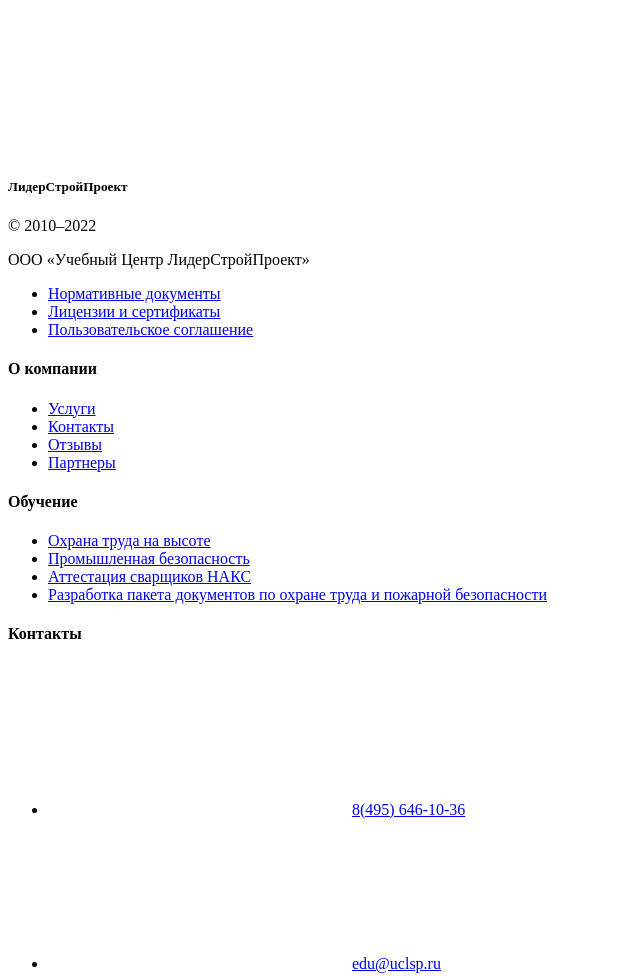
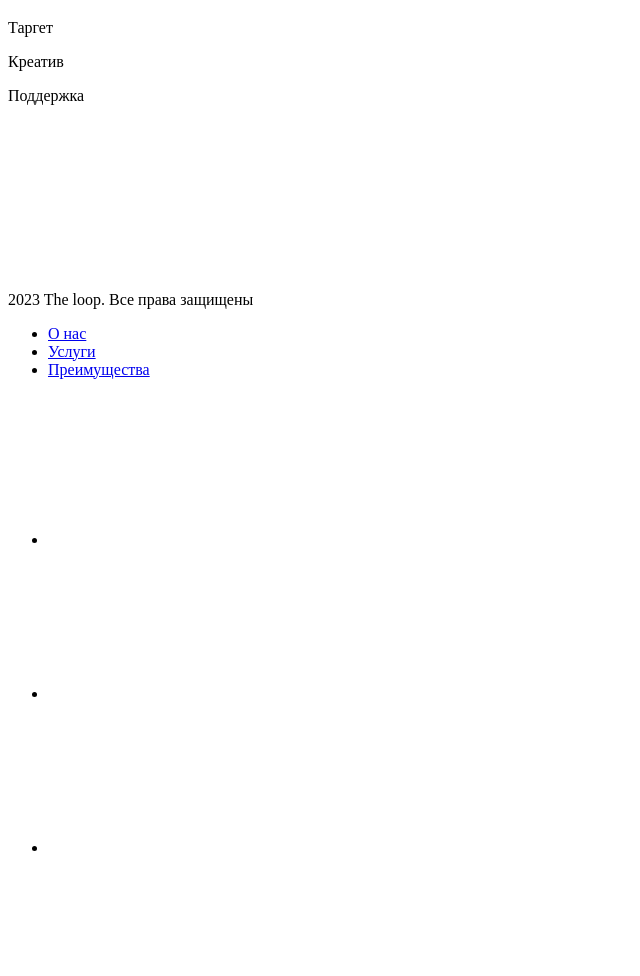
Before and after one commit to QyrBalasy/Launch-Page, a website with bundled scripts: page src/index.html in a window 1280 px wide. Shown: the part 1231-2207 px from the top of the page, without its empty margins (0-640 px from the left). After the commit the page ends 2104 px from the top, so only its background shows below. Built offline with nearby package versions, Linux system fonts and the light colour scheme; files whose address does not match are found by name.

Commit message:
feat: add footer

```diff
--- a/gulp/version.json
+++ b/gulp/version.json
@@ -1,3 +1,3 @@
 {
-    "main": "20230315190255"
+    "main": "20230315201606"
 }
--- a/src/html/footer.html
+++ b/src/html/footer.html
@@ -1,93 +1,42 @@
-<footer id="footer">
+<footer class="footer">
   <div class="container">
-    <div class="footer-cols">
-      <div class="footer-cols__item">
-        <div class="footer-cols__item-content">
-          <a
-            class="footer-cols__item-content__logo"
-            href="/index.html"
-            aria-label="logotype"
-          >
+    <div class="footer__cols">
+      <div class="footer__col">
+        <div class="footer__col-item">
+          <a class="footer__logo" href="#" target="_blank">
             <svg>
-              <use xlink:href="@img/icons/icons.svg#icon_logo"></use>
+              <use xlink:href="@img/icons/icons.svg#logo"></use>
             </svg>
           </a>
-          <h5>ЛидерСтройПроект</h5>
-          <div class="copyright">
-            <p>© 2010–2022</p>
-            <p>ООО «Учебный Центр ЛидерСтройПроект»</p>
+          <p>2023 The loop. Все права защищены</p>
         </div>
-          <ul class="footer-cols__item-content__docs">
-            <li><a href="#">Нормативные документы</a></li>
-            <li><a href="#">Лицензии и сертификаты</a></li>
-            <li><a href="#">Пользовательское соглашение</a></li>
+        <nav class="footer__col-item">
+          <ul>
+            <li><a href="#">О нас</a></li>
+            <li><a href="#">Услуги</a></li>
+            <li><a href="#">Преимущества</a></li>
           </ul>
-        </div>
-      </div>
-      <div class="footer-cols__item">
-        <div class="footer-cols__item-content">
-          <h4 class="footer-cols__item-content__title">О компании</h4>
-          <ul class="footer-cols__item-content__links">
-            <li><a href="index.html#services">Услуги</a></li>
-            <li><a href="#contacts">Контакты</a></li>
-            <li><a href="index.html#reviews">Отзывы</a></li>
-            <li><a href="index.html#partners">Партнеры</a></li>
-          </ul>
-        </div>
-      </div>
-      <div class="footer-cols__item">
-        <div class="footer-cols__item-content">
-          <h4 class="footer-cols__item-content__title">Обучение</h4>
-          <ul class="footer-cols__item-content__links">
-            <li><a href="/job_save.html">Охрана труда на высоте</a></li>
-            <li>
-              <a href="/industrial_safety.html">Промышленная безопасность</a>
-            </li>
-            <li><a href="/cert_naks.html">Аттестация сварщиков НАКС</a></li>
-            <li>
-              <a href="/package_of_documents.html"
-                >Разработка пакета документов по охране труда и пожарной
-                безопасности</a
-              >
-            </li>
-          </ul>
-        </div>
-      </div>
-      <div class="footer-cols__item">
-        <h4 class="footer-cols__item-content__title">Контакты</h4>
-        <ul class="footer-cols__item-content__links">
-          <li>
-            <svg>
-              <use xlink:href="@img/icons/icons.svg#icon_phone"></use>
-            </svg>
-            <a href="tel:+74956461036"> 8(495) 646-10-36 </a>
-          </li>
-          <li>
-            <svg>
-              <use xlink:href="@img/icons/icons.svg#icon_email "></use>
-            </svg>
-            <a href="mailto:edu@uclsp.ru"> edu@uclsp.ru </a>
-          </li>
-        </ul>
-        <ul class="footer-cols__item-content__links social-media">
+        </nav>
+        <div class="footer__col-item">
+          <ul class="footer__links">
             <li>
               <a href="#" target="_blank">
                 <svg>
-                <use xlink:href="@img/icons/icons.svg#icon_whatsapp"></use>
+                  <use xlink:href="@img/icons/icons.svg#telegram"></use>
                 </svg>
               </a>
             </li>
             <li>
               <a href="#" target="_blank">
                 <svg>
-                <use xlink:href="@img/icons/icons.svg#icon_telegram"></use>
+                  <use xlink:href="@img/icons/icons.svg#whatsapp"></use>
                 </svg>
               </a>
             </li>
             <li>
               <a href="#" target="_blank">
                 <svg>
-                <use xlink:href="@img/icons/icons.svg#icon_instagram"></use>
+                  <use xlink:href="@img/icons/icons.svg#telegram"></use>
                 </svg>
               </a>
             </li>
@@ -95,4 +44,5 @@
         </div>
       </div>
     </div>
+  </div>
 </footer>
--- a/src/index.html
+++ b/src/index.html
@@ -16,7 +16,7 @@
                 Разработка сайтов всех типов с индивидуальным дизайном для
                 малого и среднего бизнеса
               </p>
-              <button>Хочу бесплатную консультацию</button>
+              <button class="button">Хочу бесплатную консультацию</button>
             </div>
           </div>
         </div>
@@ -41,6 +41,21 @@
             </div>
             <div class="aboutUs__cols-right">
               <img src="@img/woman.png" alt="woman">
+              <span>
+                <p>
+                  Таргет
+                </p>
+              </span>
+              <span>
+                <p>
+                  Креатив
+                </p>
+              </span>
+              <span>
+                <p>
+                  Поддержка
+                </p>
+              </span>
             </div>
           </div>
         </div>
--- a/src/scss/pages/Main.scss
+++ b/src/scss/pages/Main.scss
@@ -28,12 +28,13 @@
 .aboutUs {
   margin-top: 48px;
   &__title {
-    margin-bottom: 90px;
+    // margin-bottom: 90px;
   }
   &__cols {
     display: flex;
     justify-content: space-between;
     &-left {
+      margin-top: 90px;
       max-width: 430px;
       display: flex;
       flex-direction: column;
```
Also changed, not shown: src/scss/components/button.scss (+9 -9 lines). Lines whose indentation alone changed are shown as unchanged.
